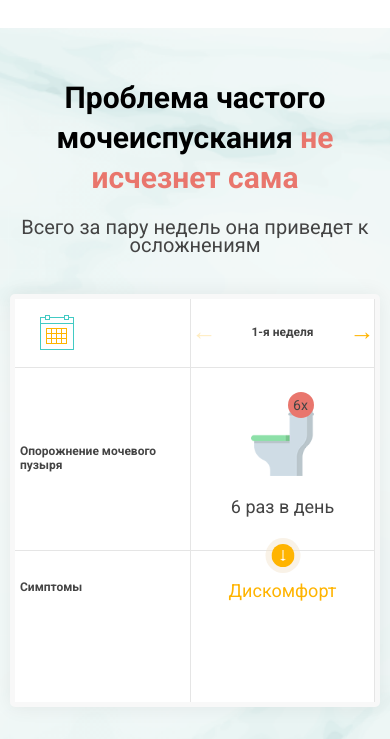
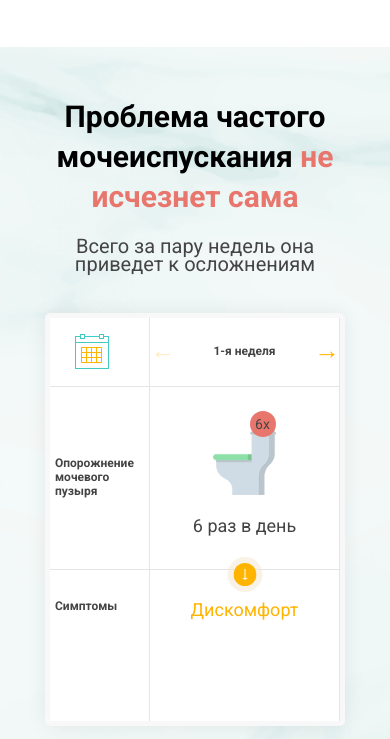
Before and after one commit to alexmay112/first, a website: page index.html in a window 390 px wide. Shown: the part 3748-4487 px from the top of the page. Drawn offline with nearby package versions, Linux system fonts and the light colour scheme; a web font is replaced by a local one.

Commit message:
fix adaptive width for complications slider

```diff
--- a/assets/js/main.js
+++ b/assets/js/main.js
@@ -17,7 +17,7 @@ $(document).ready(function () {
         }
       },
       {
-        breakpoint: 430,
+        breakpoint: 648,
         settings: {
           slidesToShow: 1,
         }
--- a/src/sass/base/_grid.scss
+++ b/src/sass/base/_grid.scss
@@ -6,7 +6,7 @@
 
 @media (max-width: 479px) {
   .container {
-    max-width: 100%;
+    max-width: 320px;
   }
 }
 
--- a/src/sass/layout/_complications.scss
+++ b/src/sass/layout/_complications.scss
@@ -25,9 +25,6 @@
 }
 
 .weekly-list {
-  // max-width: 905px;
-  // display: inline-block;
-
   &__wrapper {
     display: flex;
     margin-bottom: 35px;
@@ -42,10 +39,10 @@
     font-size: 25px;
   }
 
-  .slick-list {
-    // overflow: visible;
-    // overflow-x: hidden;
-  }
+  // .slick-list {
+  //   overflow: visible;
+  //   overflow-x: hidden;
+  // }
 
   &__item {
     width: 235px;
@@ -70,6 +67,7 @@
   }
 
   &__header {
+    max-width: 250px;
     text-align: left;
     font-size: 19px;
     font-weight: 700;
@@ -255,7 +253,7 @@
   }
 }
 
-
+// media for slick prev/next arrows
 @media (min-width: 320px) and (max-width: 570px) {
   .complications .slick-prev {
     top: 29px;
@@ -317,37 +315,37 @@
   }
 }
 
-
-
-
-
-
+// media for complications slider
 @media (max-width: 1200px) {
   .complications .weekly-list {
-    max-width: 720px;
+    max-width: 744px;
   }
 }
 
 @media (max-width: 1023px) {
   .complications .weekly-list {
-    max-width: 540px;
+    max-width: 488px;
   }
 }
 
 @media (max-width: 767px) {
   .complications .weekly-list {
-    max-width: 445px;
+    max-width: 360px;
   }
 }
 
-@media (max-width: 648px) {
+@media (max-width: 639px) {
   .complications .weekly-list {
-    max-width: 277px;
+    max-width: 200px;
   }
 }
 
-@media (max-width: 430px) {
+@media (max-width: 479px) {
+  .complications .weekly-list__header {
+    width: 100px;
+  }
+
   .complications .weekly-list {
-    max-width: 184px;
+    width: 190px;
   }
 }
```
Also changed, not shown: assets/css/main.min.css, 1 other file.
